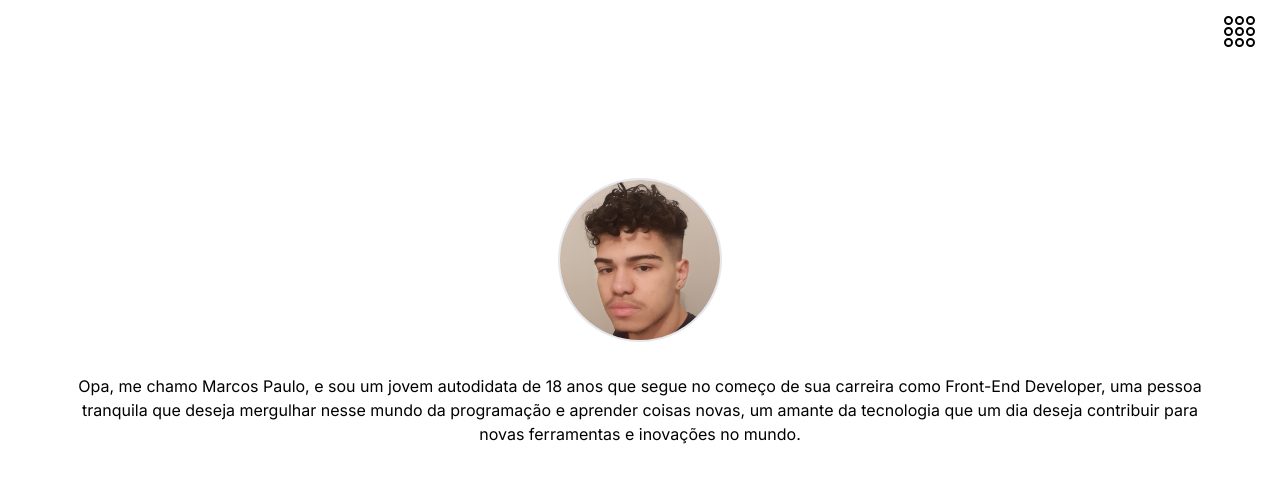
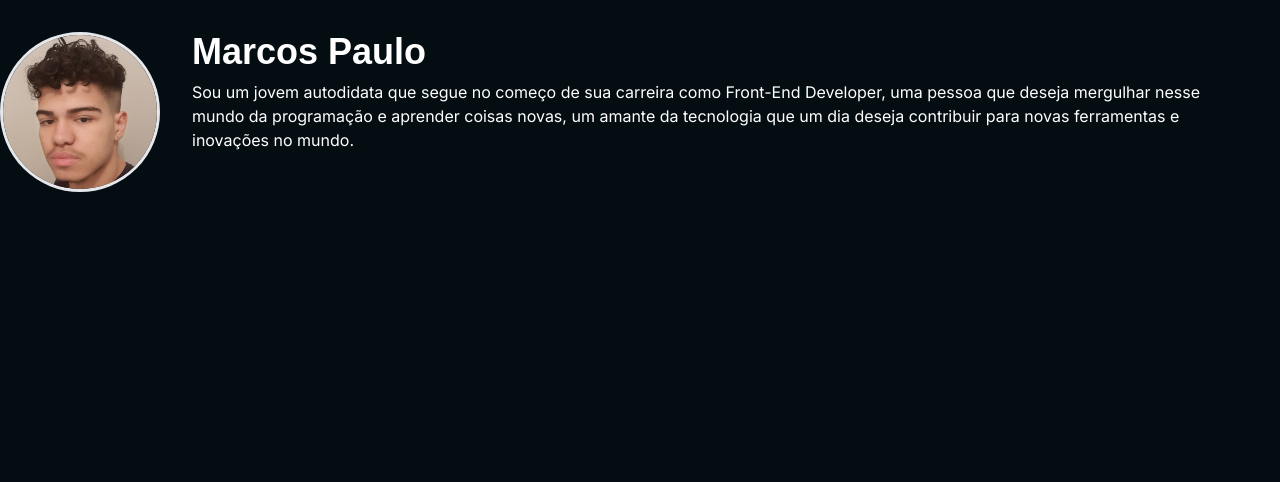
Before and after one commit to M4rcosz/my-portfolio, a Next.js app: page / in a window 1280 px wide. Shown: the top 482 px of the page. Built offline with nearby package versions, Linux system fonts and the light colour scheme.

Commit message:
Reestruturando e alterando o favicon

```diff
--- a/src/app/layout.tsx
+++ b/src/app/layout.tsx
@@ -5,7 +5,7 @@ import './globals.css'
 const inter = Inter({ subsets: ['latin'] })
 
 export const metadata: Metadata = {
-  title: 'Marcos Portfolio',
+  title: 'Marcos Paulo',
   description: 'Portfólio do Front End Developer Marcos Paulo',
 }
 
@@ -15,8 +15,8 @@ export default function RootLayout({
   children: React.ReactNode
 }) {
   return (
-    <html lang="en">
-      <body className={inter.className}>{children}</body>
+    <html lang="pt-br">
+      <body className={`${inter.className} bg-[#040D12]`}>{children}</body>
     </html>
   )
 }
--- a/src/components/AboutMe/index.tsx
+++ b/src/components/AboutMe/index.tsx
@@ -2,15 +2,14 @@
 const AboutMe = () => {
 
     return (
-        <section className="flex flex-col gap-8 grow justify-center mb-60 relative h-full">
-            <div className="w-full h-screen bg-cover bg-no-repeat blur-[0.2px] absolute z-[-1] bg-center"> </div>
-            <h1 className="text-center absolute top-4 translate-x-1/2 right-1/2 font-rubikDoodle font-semibold text-white uppercase">Biografia</h1>
-            <div className="overflow-hidden rounded-full bg-white w-40 h-40 mx-auto border-2 box-content">
+        <section className="flex grow justify-center mb-60 h-fit">
+            <div className="flex overflow-hidden rounded-full w-[160px] h-[160px]  border-[3px]  shrink-0">
                 <img src="minhaFoto.jpg" alt="Foto de Marcos Paulo" className="w-full h-full" />
             </div>
-            <p className="text-center mx-16 ">
-                Opa, me chamo Marcos Paulo, e sou um jovem autodidata de 18 anos que segue no começo de sua carreira como Front-End Developer, uma pessoa tranquila que deseja mergulhar nesse mundo da programação e aprender coisas novas, um amante da tecnologia que um dia deseja contribuir para novas ferramentas e inovações no mundo.
-            </p>
+            <span className="flex flex-col gap-2 mx-8 text-white">
+                <h1 className="text-white text-4xl font-quickSand font-semibold ">Marcos Paulo</h1>
+                <p>Sou um jovem autodidata que segue no começo de sua carreira como Front-End Developer, uma pessoa que deseja mergulhar nesse mundo da programação e aprender coisas novas, um amante da tecnologia que um dia deseja contribuir para novas ferramentas e inovações no mundo.</p>
+            </span>
         </section>
     )
 }
--- a/src/components/NavBar/index.tsx
+++ b/src/components/NavBar/index.tsx
@@ -1,7 +1,7 @@
 const NavBar = () => {
     return (
         <nav className="flex m-4 justify-end">
-            <div className='flex w-10 flex-wrap cursor-pointer gap-[2px] min-[1440px]:w-12'>
+            {/* <div className='flex w-10 flex-wrap cursor-pointer gap-[2px] min-[1440px]:w-12'>
 
                 <div className='border-black border border-[2px] rounded-full w-[9px] h-[9px] border-[#000000f0] min-[1440px]:w-[14px] min-[1440px]:h-[14px] '></div>
                 <div className='border-black border border-[2px] rounded-full w-[9px] h-[9px] border-[#000000f0] min-[1440px]:w-[14px] min-[1440px]:h-[14px] '></div>
@@ -14,7 +14,7 @@ const NavBar = () => {
                 <div className='border-black border border-[2px] rounded-full w-[9px] h-[9px] border-[#000000f0] min-[1440px]:w-[14px] min-[1440px]:h-[14px] '></div>
                 <div className='border-black border border-[2px] rounded-full w-[9px] h-[9px] border-[#000000f0] min-[1440px]:w-[14px] min-[1440px]:h-[14px] '></div>
                 <div className='border-black border border-[2px] rounded-full w-[9px] h-[9px] border-[#000000f0] min-[1440px]:w-[14px] min-[1440px]:h-[14px] '></div>
-            </div>
+            </div> */}
 
             {/* <ul className="flex gap-12 basis-1/2 ">
                 <li>
```
Also changed, not shown: src/app/icon.jpeg (added), 1 other file (tests, documents, lock files or other folders).
